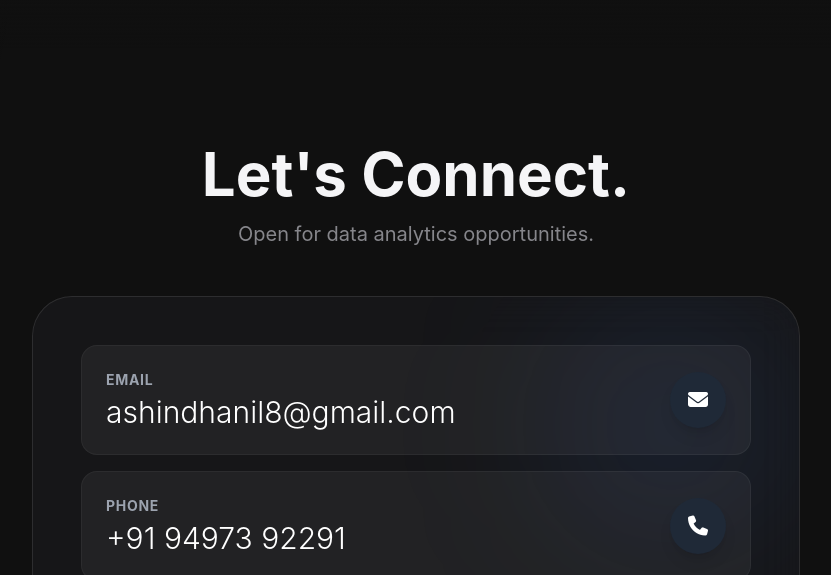
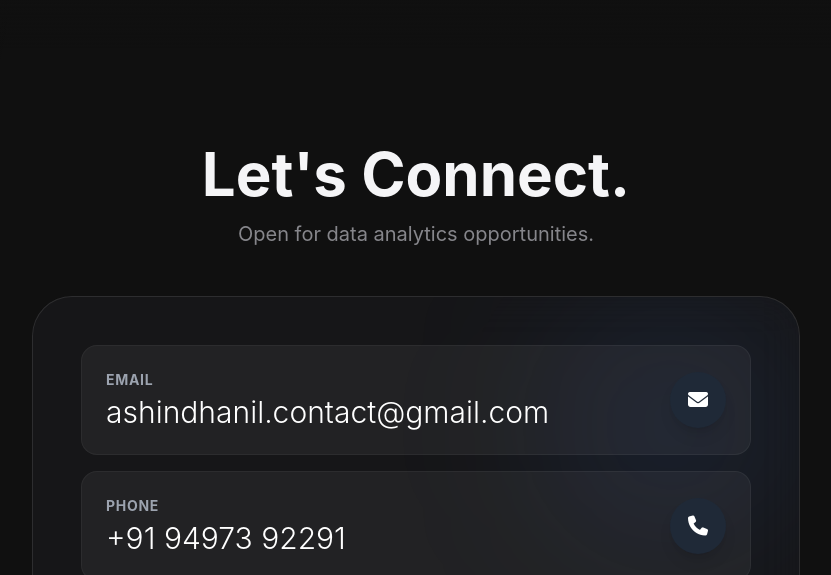
Before and after one commit to ashindh/ashindh, a plain HTML site: page index.html in a window 1280 px wide. Both pictures are taken after a click on the button "Contact". Shown: the top 575 px of the page, without its empty margins (224-1055 px from the left). Drawn offline with nearby package versions, Linux system fonts and the light colour scheme.

```diff
--- a/index.html
+++ b/index.html
@@ -654,11 +654,11 @@
                     <div class="space-y-4 relative z-10">
 
                         <!-- Email Card -->
-                        <a href="mailto:ashindhanil8@gmail.com" class="block group">
+                        <a href="mailto:ashindhanil.contact@gmail.com" class="block group">
                             <div class="flex flex-col md:flex-row gap-6 items-center justify-between p-6 rounded-2xl bg-white/5 border border-white/5 hover:bg-white/10 hover:border-blue-500/30 transition-all duration-300">
                                 <div class="text-center md:text-left">
                                     <h3 class="text-sm font-bold text-gray-400 uppercase tracking-wider mb-1">Email</h3>
-                                    <p class="text-xl md:text-3xl font-light text-white group-hover:text-blue-400 transition-colors">ashindhanil8@gmail.com</p>
+                                    <p class="text-xl md:text-3xl font-light text-white group-hover:text-blue-400 transition-colors">ashindhanil.contact@gmail.com</p>
                                 </div>
                                 <div class="w-14 h-14 bg-gray-800 rounded-full flex items-center justify-center group-hover:bg-blue-600 transition-colors duration-300 shadow-lg group-hover:shadow-blue-900/50">
                                     <i class="fas fa-envelope text-white text-xl"></i>
```
